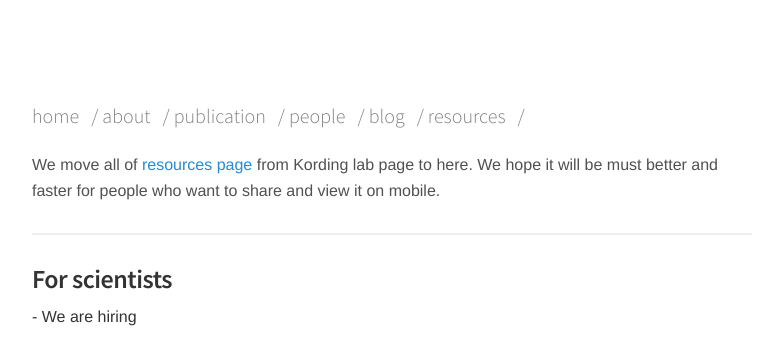
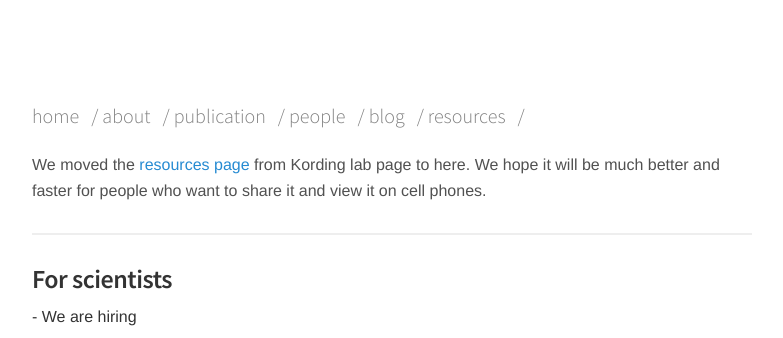
Before and after one commit to KordingLab/KordingLab.github.io, a Jekyll site: the page built from resources.md, in a window 1280 px wide. Shown: the top 338 px of the page, without its empty margins (248-1031 px from the left). Built offline with Jekyll 4.4.1, drawn with Linux system fonts in a browser that asks for light colours; nearby versions of some CDN libraries; comment, search, counter and statistics services are not loaded.

Commit message:
Some typos

```diff
--- a/resources.md
+++ b/resources.md
@@ -3,9 +3,9 @@ title: Reference
 permalink: /resources/
 ---
 
-We move all of [resources page](http://klab.smpp.northwestern.edu/wiki/index.php5/Resources)
-from Kording lab page to here. We hope it will be must better and faster for people who want to share
-and view it on mobile.
+We moved the [resources page](http://klab.smpp.northwestern.edu/wiki/index.php5/Resources)
+from Kording lab page to here. We hope it will be much better and faster for people who want to share it
+and view it on cell phones.
 
 <hr>
 
```
